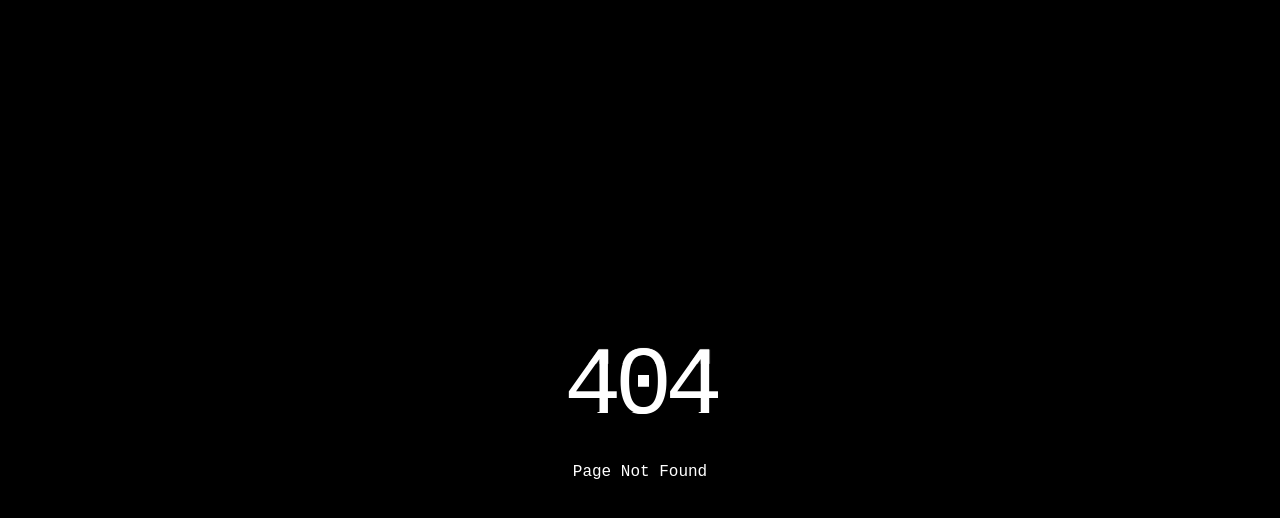
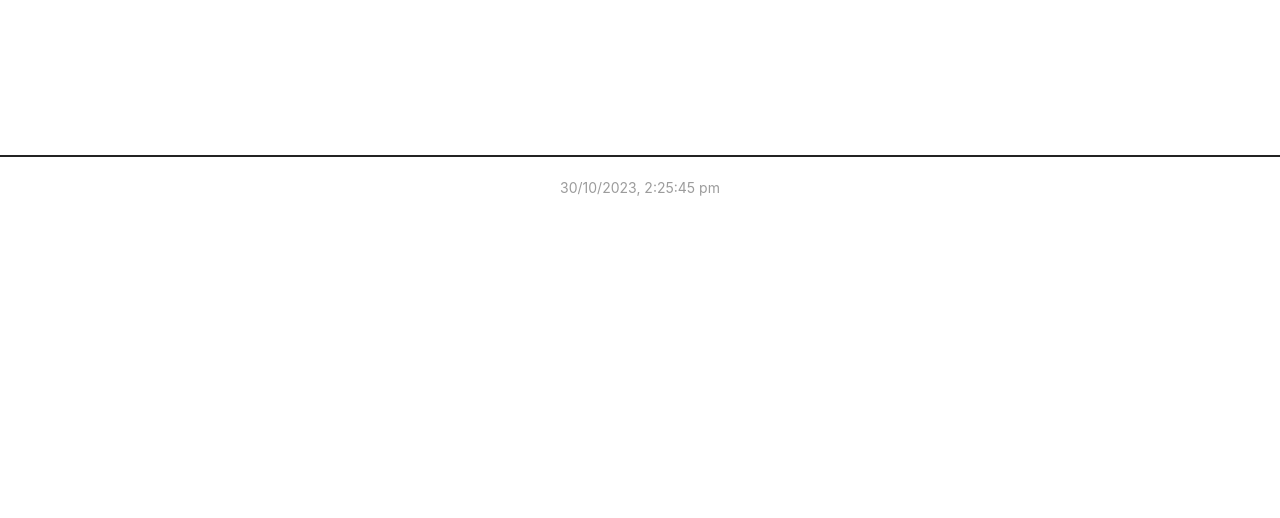
Before and after one commit to harsshhhgit/harsshhhgit.github.io, a Next.js app: page /components/Footer in a window 1280 px wide. Before the commit this address had no page. Shown: the top 518 px of the page. Built offline with nearby package versions, Linux system fonts and the light colour scheme; a web font is replaced by a local one.

Commit message:
Footer added

```diff
--- a/package.json
+++ b/package.json
@@ -9,6 +9,7 @@
     "lint": "next lint"
   },
   "dependencies": {
+    "date-fns": "^2.29.3",
     "eslint": "8.28.0",
     "eslint-config-next": "13.0.5",
     "next": "13.0.5",
--- /dev/null
+++ b/pages/components/Footer.js
@@ -0,0 +1,34 @@
+import { format } from 'date-fns'
+import { FC, useEffect, useState } from 'react'
+import styles from '../../styles/footer.module.css'
+
+
+const Footer = () => {
+    const [time, setTime] = useState(new Date())
+    const [mounted, setMounted] = useState(false)
+
+    useEffect(() => {
+        setMounted(true)
+        setInterval(() => setTime(new Date()), 1000)
+    }, [])
+
+    if (!mounted) return null
+
+    return (
+        <footer className={styles.footer}>
+            <hr className={styles.hr} />
+            <p className={styles.date}>
+                {time.toLocaleString('en-GB', { hour12: true }, {
+                    hour: 'numeric',
+                    minute: 'numeric',
+                    second: 'numeric',
+                    day: 'numeric',
+                    month: 'short',
+                    timeZone: 'Asia/Kolkata',
+                })}
+            </p>
+        </footer>
+    )
+}
+
+export default Footer
--- a/pages/index.js
+++ b/pages/index.js
@@ -5,10 +5,11 @@ import Social from './components/Social'
 import LightBar from './components/LightBar'
 import ProfileCard from './components/ProfileCard'
 import Details from './components/Details'
+import Footer from './components/Footer'
 
 export default function Home() {
   return (
-    <>
+    <div className={styles.wrapper}>
       <Head>
         <title>harsh1x4</title>
         <meta name="description" content="Generated by create next app" />
@@ -20,6 +21,7 @@ export default function Home() {
         <Details/>
         <Social />
       </div>
-    </>
+      {/* <Footer/> */}
+    </div>
   )
 }
--- /dev/null
+++ b/styles/footer.module.css
@@ -0,0 +1,17 @@
+.footer{
+    display: flex;
+    flex-direction: column;
+    justify-content: center;
+    align-items: center;
+    width: 100%;
+    margin-top: 155px;
+}
+.date{
+    padding: 20px 0;
+    font-size: 14px;
+    color: #9c9c9c;
+}
+.hr{
+    width: 100%;
+    border: 1px solid #232323;;
+}
```
Also changed, not shown: 1 other file (tests, documents, lock files or other folders).
